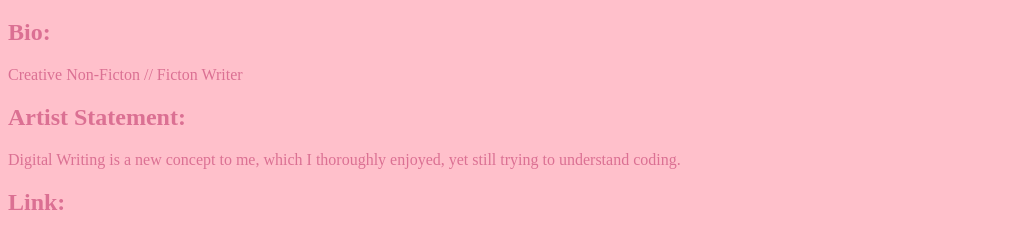
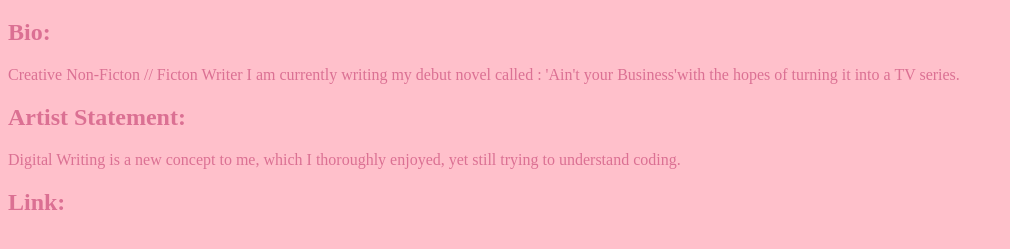
Before and after one commit to KathrynEllenWalton/kathrynellenwalton.github.io, a plain HTML site: page index.html in a window 1280 px wide. Shown: the part 61-310 px from the top of the page, without its empty margins (0-1010 px from the left). Drawn offline with Linux system fonts and the light colour scheme; files that its build step writes are made by us from their sources.

Commit message:
index.html

```diff
--- a/index.html
+++ b/index.html
@@ -29,6 +29,7 @@
     <p>
       <h2>Bio:</h2>
       Creative Non-Ficton // Ficton Writer
+      I am currently writing my debut novel called : 'Ain't your Business'with the hopes of turning it into a TV series.
      <h2>Artist Statement:</h2>
      Digital Writing is a new concept to me, which I thoroughly enjoyed, yet still trying to understand coding.
      <h2>Link:</h2>
```
Also changed, not shown: 1 other file.
